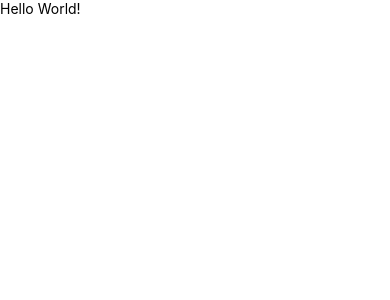
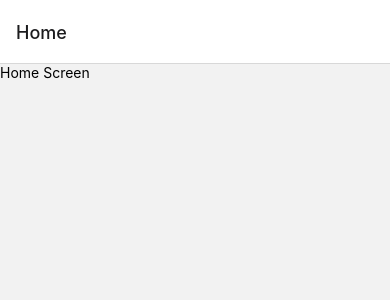
Before and after one commit to mriverap/rn-components, a React Native app: screen /Home in a window 390 px wide. Shown: the top 300 px of the page. Built offline with nearby package versions, Linux system fonts and the light colour scheme.

Commit message:
Add stack navigation and icons

```diff
--- a/App.tsx
+++ b/App.tsx
@@ -1,11 +1,13 @@
-import {View, Text} from 'react-native';
+import 'react-native-gesture-handler';
 import React from 'react';
+import {NavigationContainer} from '@react-navigation/native';
+import Navigator from './src/navigation/Navigator';
 
 const App = () => {
   return (
-    <View>
-      <Text>Hello World!</Text>
-    </View>
+    <NavigationContainer>
+      <Navigator />
+    </NavigationContainer>
   );
 };
 
--- /dev/null
+++ b/src/navigation/Navigator.tsx
@@ -0,0 +1,16 @@
+import {createStackNavigator} from '@react-navigation/stack';
+import HomeScreen from '../screens/HomeScreen';
+
+const Stack = createStackNavigator();
+
+import React from 'react';
+
+const Navigator = () => {
+  return (
+    <Stack.Navigator>
+      <Stack.Screen name="Home" component={HomeScreen} />
+    </Stack.Navigator>
+  );
+};
+
+export default Navigator;
--- /dev/null
+++ b/src/screens/HomeScreen.tsx
@@ -0,0 +1,12 @@
+import {View, Text} from 'react-native';
+import React from 'react';
+
+const HomeScreen = () => {
+  return (
+    <View>
+      <Text>Home Screen</Text>
+    </View>
+  );
+};
+
+export default HomeScreen;
```
Also changed, not shown: package.json (+7 -1 lines), 3 other files (tests, documents, lock files or other folders).
